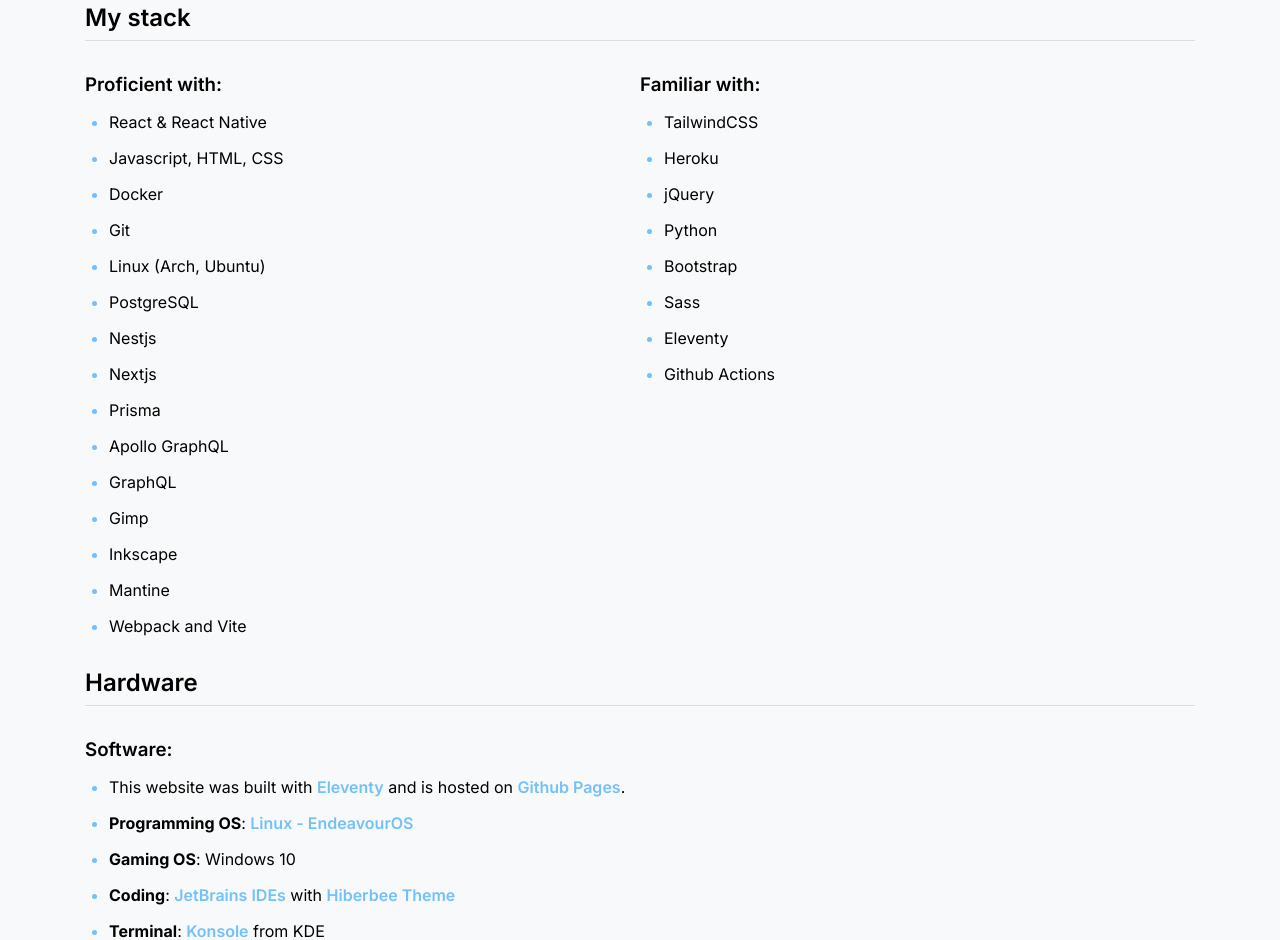
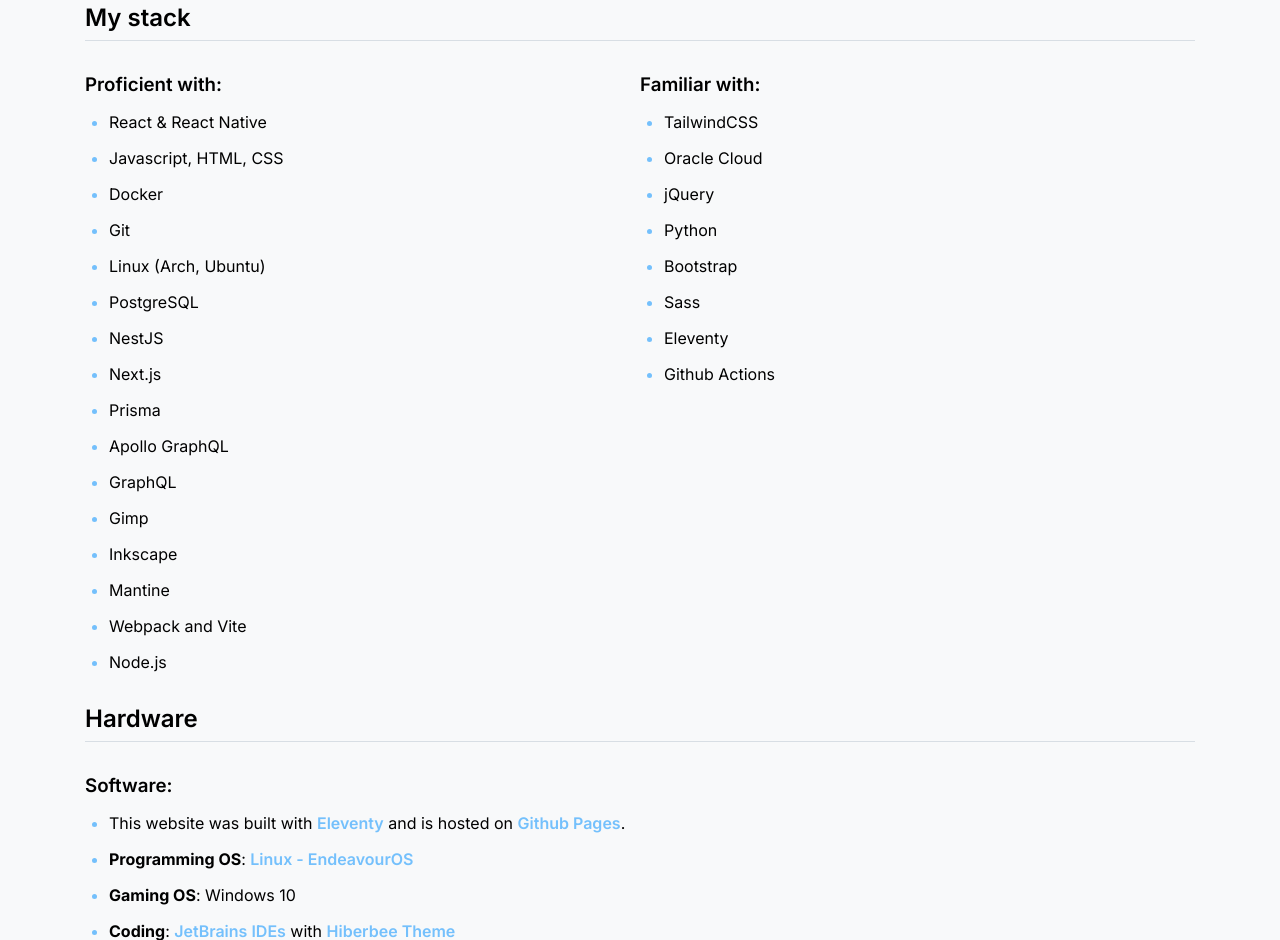
Before and after one commit to datguyducky/mytymon.com, an Eleventy site: page src/pages/about.md in a window 1280 px wide. Shown: the part 823-1763 px from the top of the page. Built offline with nearby package versions, Linux system fonts and the light colour scheme; Eleventy itself is replaced by a stand-in of ours; files that its build step writes are made by us from their sources; what markdown-it-attrs would draw is missing.

Commit message:
chore: update skills on about page

```diff
--- a/src/pages/about.md
+++ b/src/pages/about.md
@@ -36,8 +36,8 @@
   - Git
   - Linux (Arch, Ubuntu)
   - PostgreSQL
-  - Nestjs
-  - Nextjs
+  - NestJS
+  - Next.js
   - Prisma
   - Apollo GraphQL
   - GraphQL
@@ -45,13 +45,14 @@
   - Inkscape
   - Mantine
   - Webpack and Vite
+  - Node.js
 
   </div>
   <div>
 
   ### Familiar with:
   - TailwindCSS
-  - Heroku
+  - Oracle Cloud
   - jQuery
   - Python
   - Bootstrap
```
